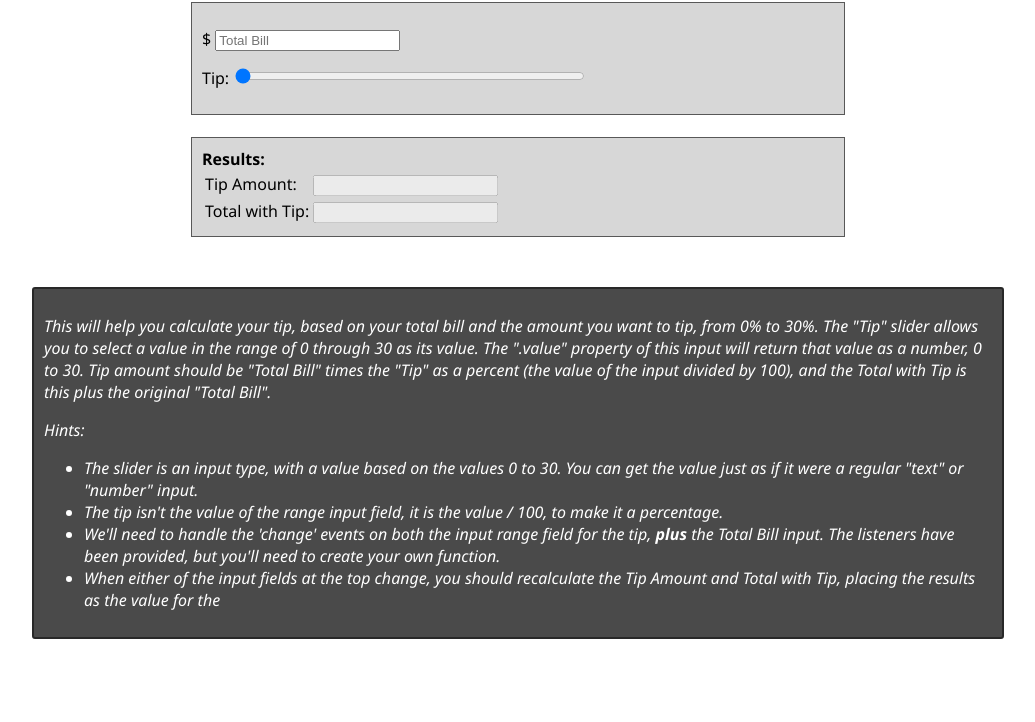
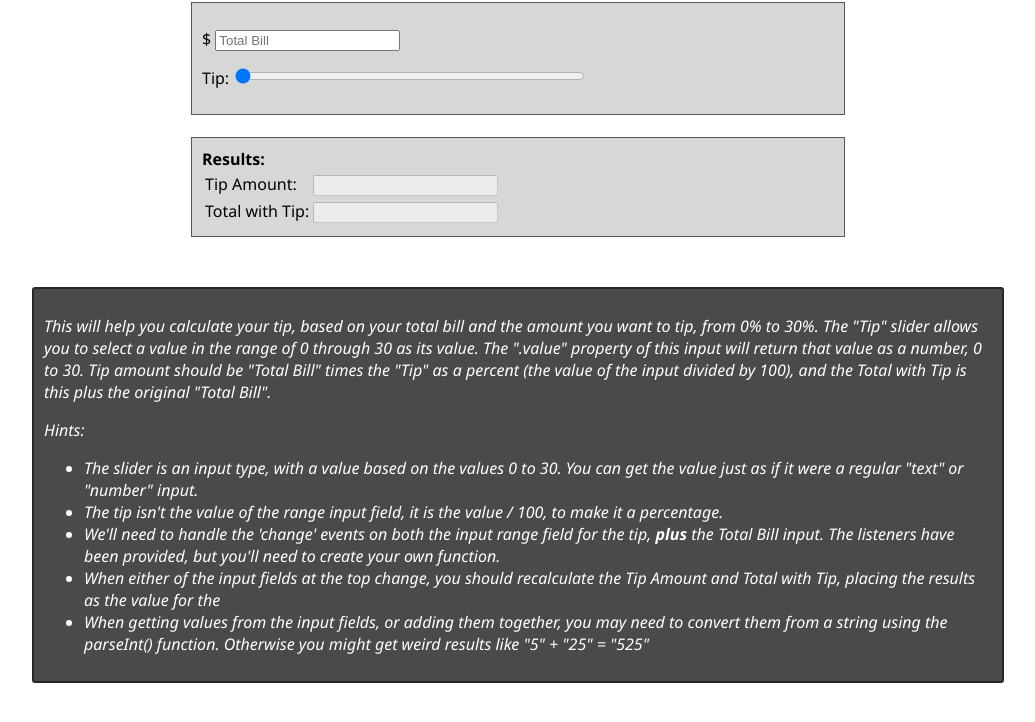
Before and after one commit to Matt-Ingle/JavascriptExercises, a plain HTML site: page Ex02_TipCalculator/index.html in a window 1280 px wide. Shown: the part 114-836 px from the top of the page, without its empty margins (122-1157 px from the left). Before the commit the page ends 803 px from the top, so only its background shows below. Drawn offline with Linux system fonts and the light colour scheme.

Commit message:
Add comment about parseInt() to tip calculator

```diff
--- a/Ex02_TipCalculator/index.html
+++ b/Ex02_TipCalculator/index.html
@@ -71,6 +71,11 @@
         When either of the input fields at the top change, you should recalculate the Tip
         Amount and Total with Tip, placing the results as the value for the
       </li>
+      <li>
+        When getting values from the input fields, or adding them together, you may need
+        to convert them from a string using the parseInt() function.  Otherwise you might
+        get weird results like "5" + "25" = "525"
+      </li>
     </ul>
   </div>
   <script src="app.js"></script>
```
